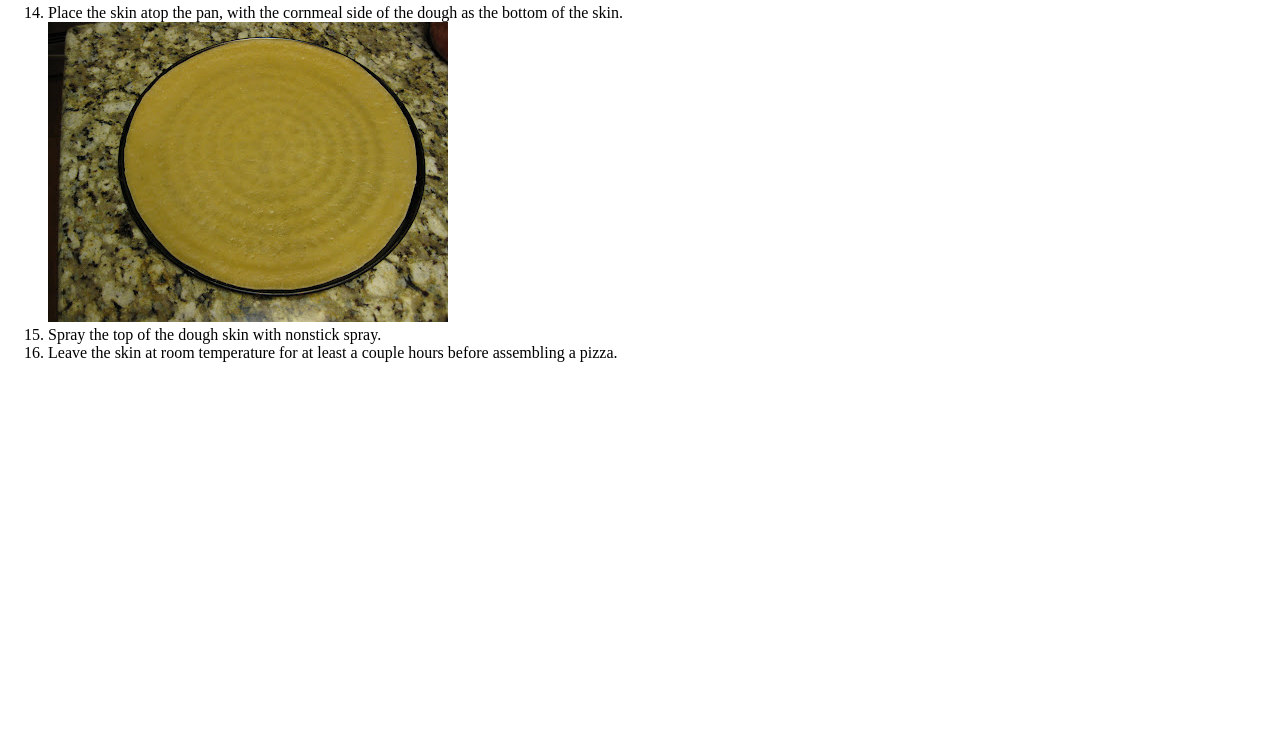
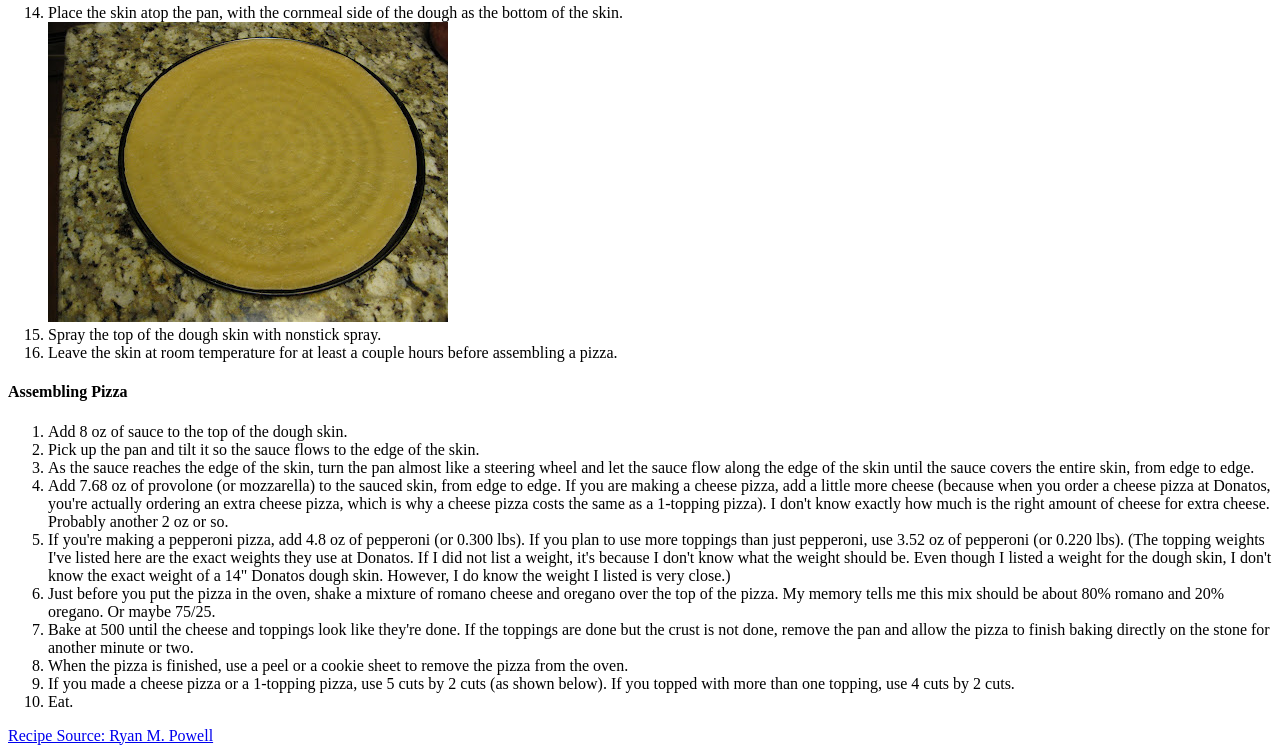
Before and after one commit to NevahLucky/odin-recipes, a plain HTML site: page recipes/pizza.html in a window 1280 px wide. Shown: the part 1690-2443 px from the top of the page. Before the commit the page ends 2068 px from the top, so only its background shows below. Drawn offline with Linux system fonts and the light colour scheme.

Commit message:
Finish Pizza recipe

```diff
--- a/recipes/pizza.html
+++ b/recipes/pizza.html
@@ -94,5 +94,42 @@
 			<li>Spray the top of the dough skin with nonstick spray.</li>
 			<li>Leave the skin at room temperature for at least a couple hours before assembling a pizza.</li>
 		</ol>
+		<h4>Assembling Pizza</h4>
+		<ol>
+			<li>Add 8 oz of sauce to the top of the dough skin.</li>
+			<li>Pick up the pan and tilt it so the sauce flows to the edge of the skin.</li>
+			<li>As the sauce reaches the edge of the skin, turn the pan almost like a steering wheel and let the sauce
+				flow along the edge of the skin until the sauce covers the entire skin, from edge to edge.</li>
+			<li>Add 7.68 oz of provolone (or mozzarella) to the sauced skin, from edge to edge. If you are making a
+				cheese pizza, add a
+				little more cheese (because when you order a cheese pizza at Donatos, you're actually ordering an extra
+				cheese pizza,
+				which is why a cheese pizza costs the same as a 1-topping pizza). I don't know exactly how much is the
+				right amount of
+				cheese for extra cheese. Probably another 2 oz or so.</li>
+			<li>If you're making a pepperoni pizza, add 4.8 oz of pepperoni (or 0.300 lbs). If you plan to use more
+				toppings than just
+				pepperoni, use 3.52 oz of pepperoni (or 0.220 lbs). (The topping weights I've listed here are the exact
+				weights they use
+				at Donatos. If I did not list a weight, it's because I don't know what the weight should be. Even though
+				I listed a
+				weight for the dough skin, I don't know the exact weight of a 14" Donatos dough skin. However, I do know
+				the weight I
+				listed is very close.)</li>
+			<li>Just before you put the pizza in the oven, shake a mixture of romano cheese and oregano over the top of
+				the pizza. My
+				memory tells me this mix should be about 80% romano and 20% oregano. Or maybe 75/25.</li>
+			<li>Bake at 500 until the cheese and toppings look like they're done. If the toppings are done but the crust
+				is not done,
+				remove the pan and allow the pizza to finish baking directly on the stone for another minute or two.
+			</li>
+			<li>When the pizza is finished, use a peel or a cookie sheet to remove the pizza from the oven.</li>
+			<li>If you made a cheese pizza or a 1-topping pizza, use 5 cuts by 2 cuts (as shown below). If you topped
+				with more than one
+				topping, use 4 cuts by 2 cuts.</li>
+			<li>Eat.</li>
+		</ol>
+		<a href="http://ryanspizzablog.blogspot.com/2012/10/how-to-make-perfect-donatos-clone.html">Recipe Source: Ryan M.
+			Powell</a>
 	</body>
 </html>
```
